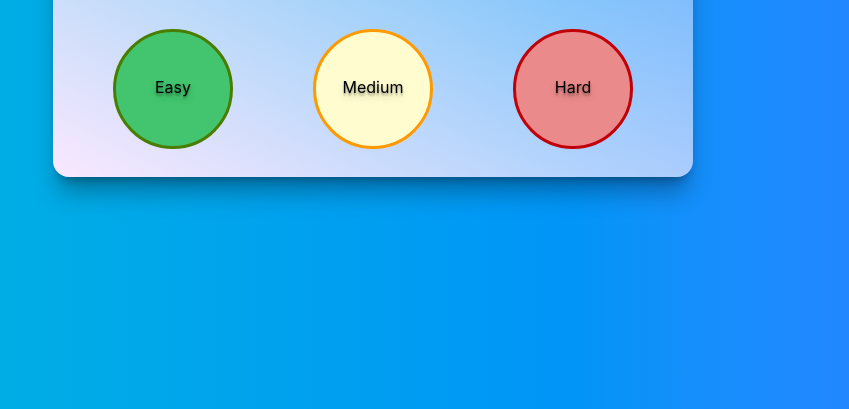
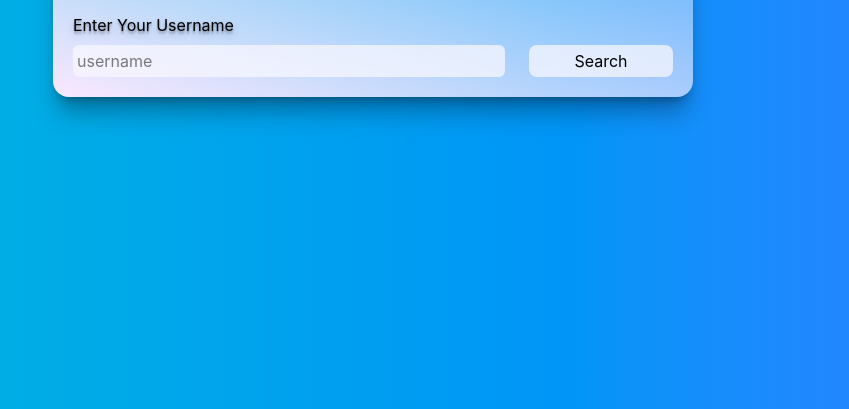
Before and after one commit to rjharsh-666/LeetStats, a website built with Vite: page index.html in a window 1280 px wide. Shown: the part 391-800 px from the top of the page, without its empty margins (267-1116 px from the left). Built offline with nearby package versions, Linux system fonts and the light colour scheme.

Commit message:
Update index.html and add styles for LeetStats layout and functionality

```diff
--- a/index.html
+++ b/index.html
@@ -18,7 +18,7 @@
         </div>
 
 
-        <div class="stats_container   ">
+        <div class="stats_container hidden  ">
            <div class="progress flex-wrap flex flex-row place-content-around ">
                 <div class="progressitem hover:scale-110 transition-all ease-linear bg-[conic-gradient(rgb(2,95,2)_var(--progress-deg,0%),#42c56e_0%)] w-[120px] h-[120px]  border-3 border-lime-700 rounded-[50%] relative flex items-center justify-center " >
                 <div class="easy  flex flex-col items-center justify-center gap-1">
```
Also changed, not shown: dist/assets/index-CrbjblP0.css (added), dist/index.html (added).
